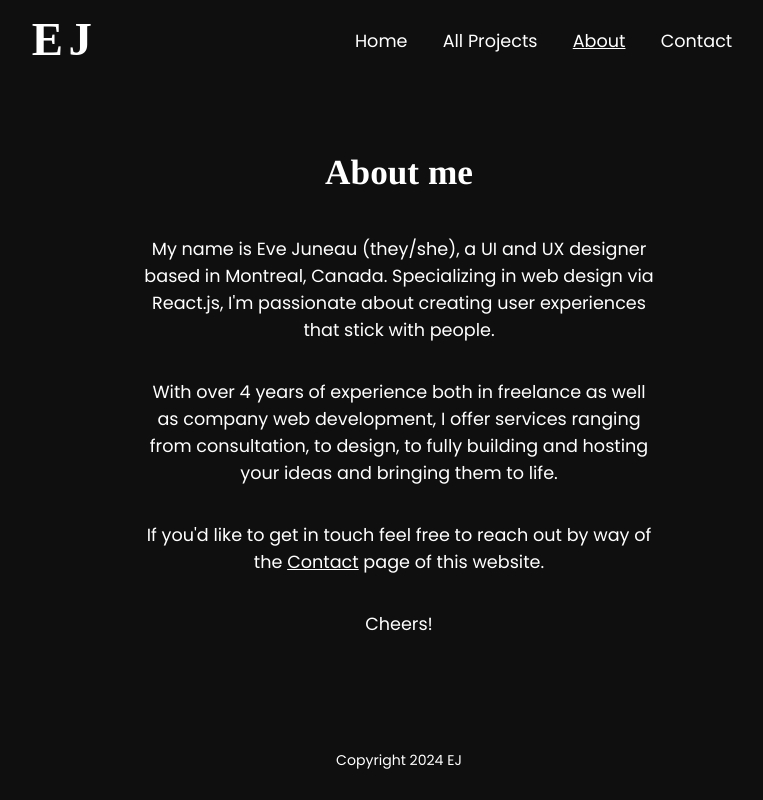
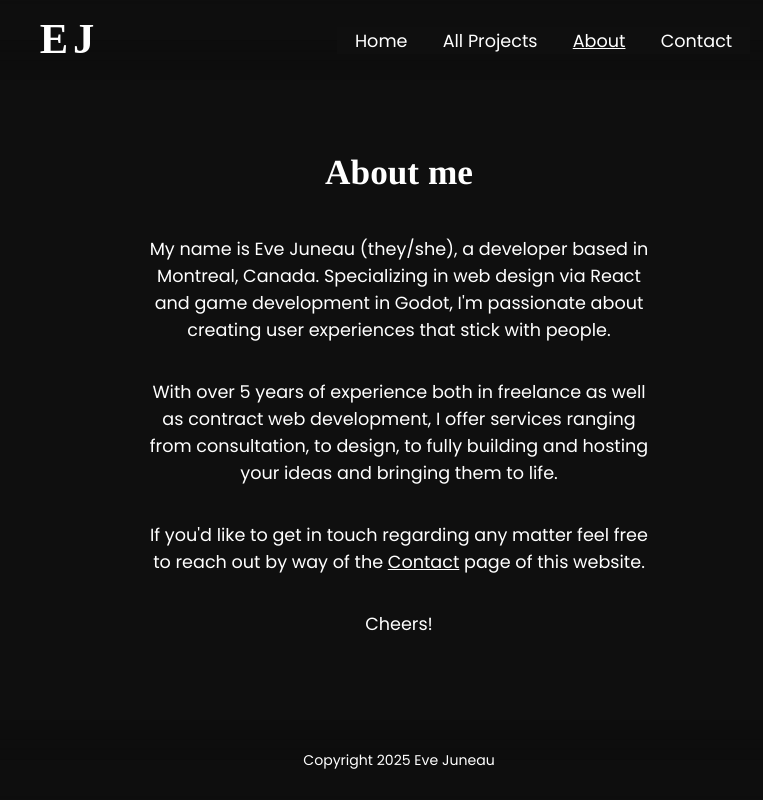
Before and after one commit to ejuneau/portfolio, a React (Create React App) app: page /about in a window 1280 px wide. Shown: the whole page, without its empty margins (241-1004 px from the left). Built offline with nearby package versions, Linux system fonts and the light colour scheme; a web font is replaced by a local one.

Commit message:
layout updates

```diff
--- a/src/About.js
+++ b/src/About.js
@@ -5,13 +5,13 @@ function About() {
   return (
     <div className="AboutContainer">
       <h1 className="About" style={{marginTop: '5rem'}}>About me</h1>
-      <p className="About">My name is Eve Juneau (they/she), a UI and UX designer based in Montreal,
-      Canada. Specializing in web design via React.js, I'm passionate about creating user experiences
+      <p className="About">My name is Eve Juneau (they/she), a developer based in Montreal,
+      Canada. Specializing in web design via React and game development in Godot, I'm passionate about creating user experiences
       that stick with people.</p>
-      <p className="About">With over 4 years of experience both in freelance as well as company web
+      <p className="About">With over 5 years of experience both in freelance as well as contract web
        development, I offer services ranging from consultation, to design, to fully building and
        hosting your ideas and bringing them to life.</p>
-       <p className="About">If you'd like to get in touch feel free to reach out by way of the <Link to="/Contact" >Contact</Link> page of this website. </p>
+       <p className="About">If you'd like to get in touch regarding any matter feel free to reach out by way of the <Link to="/Contact" >Contact</Link> page of this website. </p>
        <p className="About">Cheers!</p>
     </div>
   );
--- a/src/Footer.css
+++ b/src/Footer.css
@@ -6,8 +6,21 @@
     position: relative;
     bottom: 0;
     height: 10vh;
-    transition: background-color 0.2s ease
+    transition: background-color 0.2s ease;
+    overflow: hidden;
 }
+
+.Footer::after {
+    content: "";
+    position: absolute;
+    inset: 0;
+    z-index: -1;
+
+    background: rgba(15, 15, 15, 0.3);
+    mask: linear-gradient(to bottom, transparent, black 50%);
+    backdrop-filter: blur(2px);
+ }
+
 .Footer .disclaimer {
     font-size: 0.8rem;
     text-align: center;
--- a/src/Footer.js
+++ b/src/Footer.js
@@ -4,7 +4,7 @@ function Footer(props) {
   return (
     // <footer className="Footer" style={{"backgroundColor": props.backgroundColor}}>
     <footer className="Footer">
-      <p className="disclaimer">Copyright 2024 EJ</p>
+      <p className="disclaimer">Copyright 2025 Eve Juneau</p>
     </footer>
   );
 }
--- a/src/Header.css
+++ b/src/Header.css
@@ -4,11 +4,23 @@ header {
     color: #FFF;
     justify-content: space-evenly;
     height: 10vh;
-    position: absolute;
+    position: fixed;
     top: 0;
     transition: background-color 0.2s ease;
     align-items: center;
+    z-index: 30;
 }
+header::after {
+    content: "";
+    position: absolute;
+    inset: 0;
+    z-index: -1;
+
+    background: rgba(15, 15, 15, 0.3);
+    mask: linear-gradient(to top, transparent, black 50%);
+    backdrop-filter: blur(2px);
+ }
+
  header nav {
     display: flex;
     align-self: center;
--- a/src/Header.js
+++ b/src/Header.js
@@ -8,35 +8,33 @@ function Header() {
   const toggleHamburger = () => {
     window.innerWidth < 767 && setHamburgerOpen(!hamburgerOpen);
   }
+  const closeHamburger = () => {
+    window.innerWidth < 767 && setHamburgerOpen(false)
+  }
 
   return (
     <header>
         <h1><NavLink to="/" ><Logo /></NavLink></h1>
       <nav>
-        <li><NavLink  draggable="false" className={({ isActive, isPending, isTransitioning }) =>
-          [
-            isPending ? "pending" : "",
-            isActive ? "active-link" : "",
-            isTransitioning ? "transitioning" : "",
-          ].join(" ")}         to="/"          onClick={toggleHamburger}>Home</NavLink></li>
-        <li><NavLink draggable="false" className={({ isActive, isPending, isTransitioning }) =>
-          [
-            isPending ? "pending" : "",
-            isActive ? "active-link" : "",
-            isTransitioning ? "transitioning" : "",
-          ].join(" ")}   to="/projects"  onClick={toggleHamburger}>All Projects</NavLink></li>
-        <li><NavLink draggable="false" className={({ isActive, isPending, isTransitioning }) =>
-          [
-            isPending ? "pending" : "",
-            isActive ? "active-link" : "",
-            isTransitioning ? "transitioning" : "",
-          ].join(" ")}      to="/about"     onClick={toggleHamburger}>About</NavLink></li>
-        <li><NavLink draggable="false" className={({ isActive, isPending, isTransitioning }) =>
-          [
-            isPending ? "pending" : "",
-            isActive ? "active-link" : "",
-            isTransitioning ? "transitioning" : "",
-          ].join(" ")}    to="/contact"   onClick={toggleHamburger}>Contact</NavLink></li>
+        <li><NavLink  draggable="false"
+        className={({ isActive, isPending, isTransitioning }) => [isPending ? "pending" : "", isActive ? "active-link" : "", isTransitioning ? "transitioning" : "",].join(" ")}
+        to="/"
+        onClick={closeHamburger}>Home</NavLink></li>
+
+        <li><NavLink draggable="false"
+        className={({ isActive, isPending, isTransitioning }) => [ isPending ? "pending" : "", isActive ? "active-link" : "", isTransitioning ? "transitioning" : "", ].join(" ")}
+        to="/projects"
+        onClick={closeHamburger}>All Projects</NavLink></li>
+
+        <li><NavLink draggable="false"
+        className={({ isActive, isPending, isTransitioning }) => [ isPending ? "pending" : "", isActive ? "active-link" : "", isTransitioning ? "transitioning" : "", ].join(" ")}
+        to="/about"
+        onClick={closeHamburger}>About</NavLink></li>
+
+        <li><NavLink draggable="false"
+        className={({ isActive, isPending, isTransitioning }) => [ isPending ? "pending" : "", isActive ? "active-link" : "", isTransitioning ? "transitioning" : "", ].join(" ")}
+        to="/contact"
+        onClick={closeHamburger}>Contact</NavLink></li>
       </nav>
 
         <Hamburger draggable="false" hamburgerOpen={hamburgerOpen} toggleHamburger={toggleHamburger}/>
--- a/src/Logo.js
+++ b/src/Logo.js
@@ -5,12 +5,12 @@ function Logo() {
   return (
     <div className="logo" >
         <div className="logo-text-container" >
-          <Link to="/">
+          {/* <Link to="/"> */}
             <p className="logo-initial initial-e">E</p>
             <p className="logo-hide logo-hide-ve">ve &nbsp;</p>
             <p className="logo-initial initial-j">J</p>
             <p className="logo-hide logo-hide-uneau">uneau</p>
-          </Link>
+          {/* </Link> */}
         </div>
     </div>
   );
--- a/src/Portfolio.css
+++ b/src/Portfolio.css
@@ -21,6 +21,7 @@
 }
 .portfolio-item h3 {
     font-size: 1.4rem;
+    text-align: center;
 }
 .portfolio-item {
     margin: 3rem 5rem;
@@ -46,7 +47,7 @@
 }
 .portfolio-item img {
     width: 100%;
-    height: 100%;
+
     position: absolute;
 
 }
@@ -62,6 +63,7 @@
     -moz-user-select: none;
     -webkit-user-select:none;
     scale: .9;
+    text-align: center;
     filter: blur(30px);
 
 }
@@ -157,7 +159,7 @@
     }
     .portfolio-item:hover p, .portfolio-item:hover h3, .portfolio-item:hover a {
         opacity: 1;
-        scale: 1.1;
+        scale: 1;
         filter: blur(0px);
         z-index: 3;
     }
@@ -173,14 +175,21 @@
         overflow-x: scroll;
     }
     .mobile-portfolio-item {
-        margin-left: 20vw;
-        margin-right: 20vw;
         scroll-snap-align: center;
+
+    }
+    .portfolio-item div {
+        width: 70%;
+    }
+    .portfolio-item img {
+        width: 70%;
+
+        position: absolute;
 
     }
     .portfolio-item.active p, .portfolio-item.active h3, .portfolio-item.active a {
         opacity: 1;
-        scale: 1.1;
+        scale: 1;
         filter: blur(0px);
         z-index: 3;
     }
--- a/src/Portfolio.js
+++ b/src/Portfolio.js
@@ -1,7 +1,7 @@
 import './Portfolio.css';
 import 'react-indiana-drag-scroll/dist/style.css';
 import sites from './sites';
-import { useState, useRef } from 'react';
+import { useState, useRef, useEffect } from 'react';
 import { FontAwesomeIcon } from '@fortawesome/react-fontawesome';
 import { icon } from '@fortawesome/fontawesome-svg-core/import.macro';
 import {ReactComponent as Arrows} from './Assets/arrow-left-right.svg';
@@ -10,7 +10,22 @@ import { ScrollContainer } from 'react-indiana-drag-scroll';
 
 export default function Portfolio() {
 
+    const [scrollPosition, setScrollPosition] = useState(0);
+    const handleScroll = () => {
+        const position = window.scrollY;
+        setScrollPosition(position)
+    }
+    useEffect(() => {
+        window.addEventListener('scroll', handleScroll, { passive: true });
 
+        return () => {
+            window.removeEventListener('scroll', handleScroll);
+        }
+    }, []);
+
+    useEffect(() => {
+        console.log(scrollPosition);
+    })
     const [isDesktop, setIsDesktop] = useState(window.innerWidth >= 767 ? true : false);
 
     function toggleMode() { setIsDesktop(!isDesktop) }
@@ -32,7 +47,7 @@ export default function Portfolio() {
                     {
                         sites.map(site => {
                             return (
-                                <PortfolioItem key={site.name} site={site} isDesktop={isDesktop} />
+                                <PortfolioItem key={site.key} site={site} isDesktop={isDesktop} />
                             )
                         })
                     }
--- a/src/PortfolioItem.js
+++ b/src/PortfolioItem.js
@@ -32,7 +32,7 @@ const { site, isDesktop } = props;
 				// isDesktop false && innerWidth > 767
 				"20vw":
 				// isDesktop false && innerWidth <= 767
-				"70vw"),
+				"100vw"),
 
 			height: isDesktop?
 			// isDesktop true
@@ -45,12 +45,14 @@ const { site, isDesktop } = props;
 				//'isDesktop false && innerWidth > 767
 				"calc(20vw * 926 / 428)":
 				// isDesktop false && innerWidth <= 767
-				"calc(70vw * 926 / 428)")}}>
+				"calc(70vw * 926 / 428)")
 
-				<div style={{display: "flex", flexDirection: "column", justifyContent: "center", alignItems: "center", width: "100%", height: "100%"}}>
+				}}>
+
+				<div style={{display: "flex", flexDirection: "column", justifyContent: "center", alignItems: "center"}}>
 					<h3>{site.title}</h3>
-					<p style={{margin: "1.5em 0"}}>{site.description}</p>
-					<div style={{display: "flex", width: "80%", justifyContent: "center"}}>
+					<p style={{margin: "1.5em 0", width: "100%"}}>{site.description}</p>
+					<div style={{display: "flex", width: "100%", justifyContent: "center"}}>
 						<a style={{color: "white", marginRight: "1em"}} draggable="false" href={site.link} rel="noreferrer" target="_blank">Visit</a>
 						<Link style={{color: "white", marginLeft: "1em"}} draggable="false" to={site.key}>Learn More</Link>
 					</div>
--- a/src/sites.js
+++ b/src/sites.js
@@ -50,7 +50,7 @@ const sites = [
         key:                "maxine",
         link:               "https://maxinesophiawolff.me/",
         title:              "Maxine Sophia Wolff",
-        description:        "Simple responsive portfolio site.",
+        description:        "Simple responsive portfolio.",
         desktopImageFull:   maxineDesktopFull,
         desktopImagePh:     maxineDesktopPh,
         mobileImageFull:    maxineMobileFull,
```
